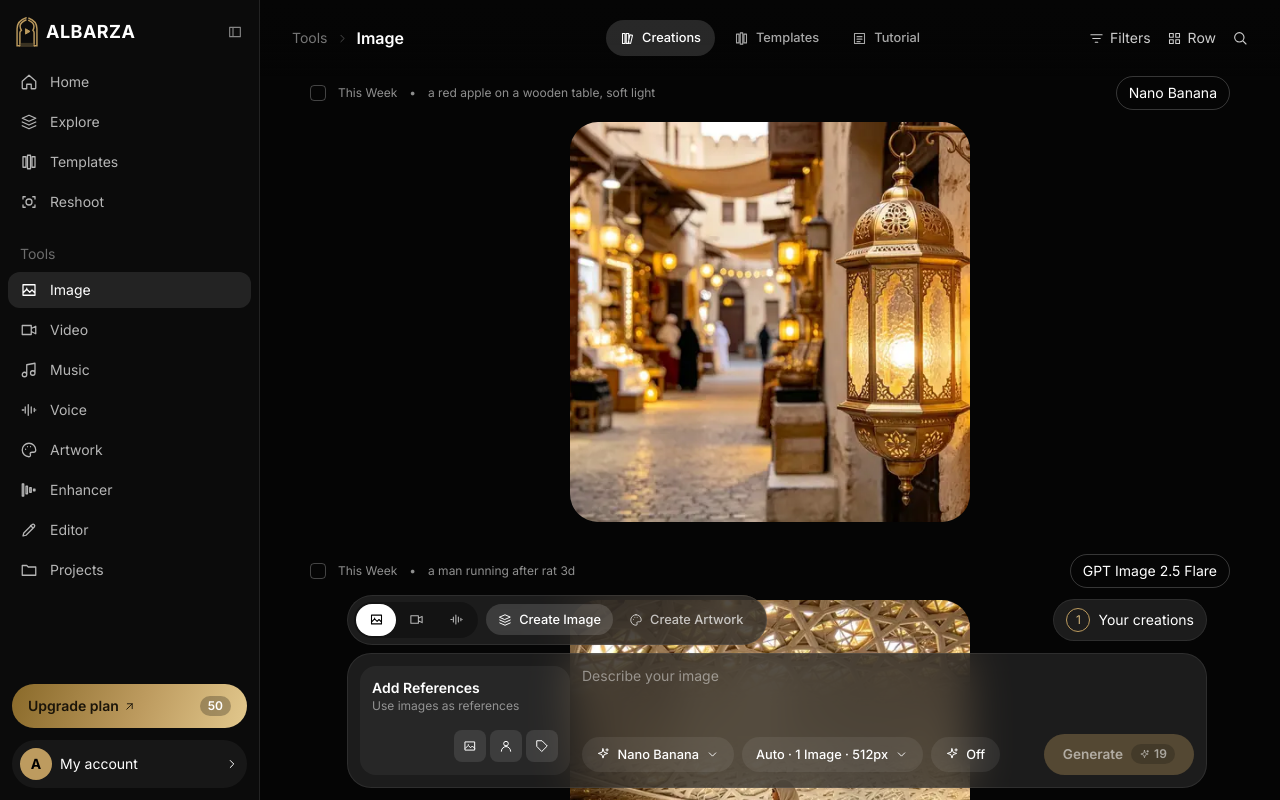
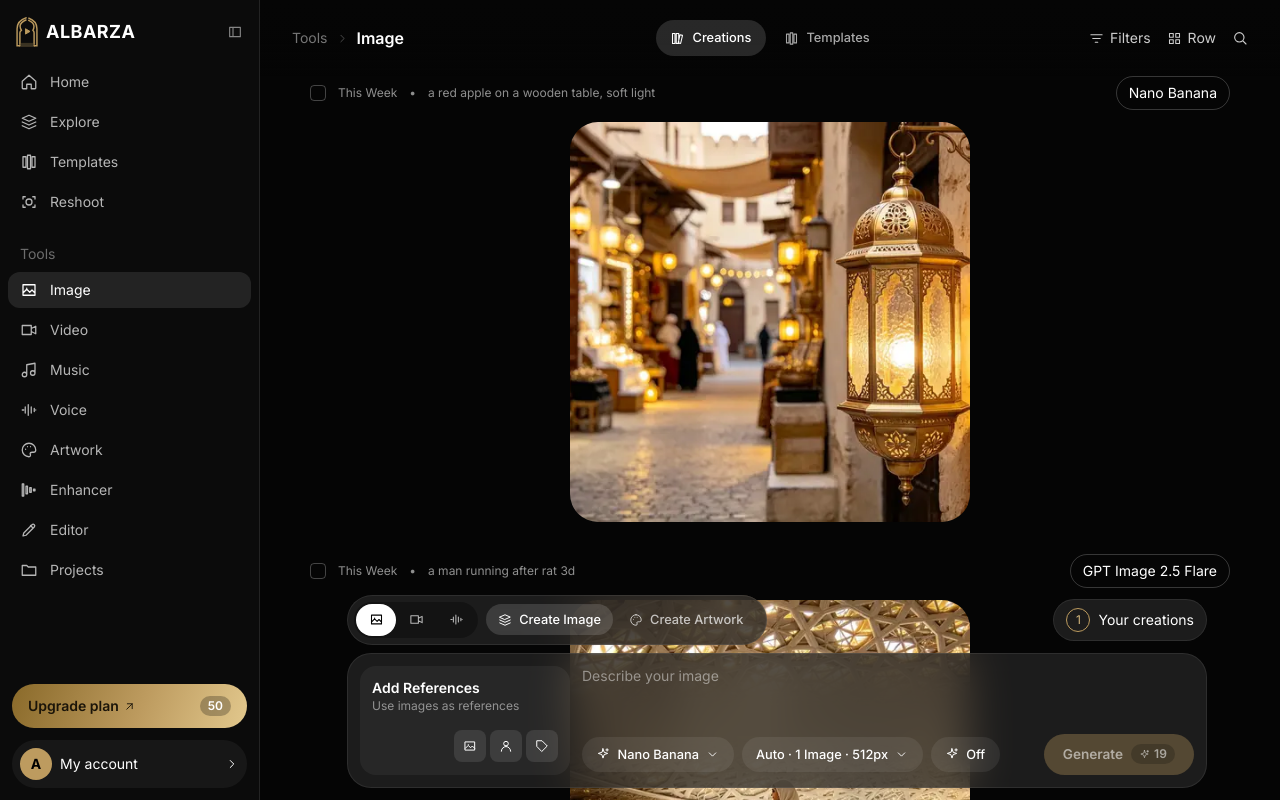
Before and after one commit to albarzaai/albarza.ai, a Next.js app: page /en/app/image in a window 1280 px wide. Shown: the top 800 px of the page. Built offline with nearby package versions, Linux system fonts and the light colour scheme.

Commit message:
Remove the Lessons/Tutorial tab from the image, video, music and voice pages (and their skeletons)
Co-Authored-By: Claude Sonnet 5.5 <noreply@anthropic.com>
Claude-Session: https://claude.ai/code/session_01W4aPgUNNVrSGNYNJm6Bpbx

```diff
--- a/app/[locale]/(app)/app/image/page.tsx
+++ b/app/[locale]/(app)/app/image/page.tsx
@@ -11,22 +11,14 @@ export default async function Page({ params, searchParams }: { params: Promise<{
   const locale = (await params).locale as Locale;
   const sp = await searchParams;
   const a = ta(locale);
-  const tab = ["creations", "templates", "tutorial"].includes(sp.tab ?? "") ? sp.tab! : "creations";
-  const tabs = [{ key: "creations", label: a.creations, icon: "library" }, { key: "templates", label: a.templates, icon: "cards" }, { key: "tutorial", label: a.tutorial, icon: "tutorial" }];
+  const tab = ["creations", "templates"].includes(sp.tab ?? "") ? sp.tab! : "creations";
+  const tabs = [{ key: "creations", label: a.creations, icon: "library" }, { key: "templates", label: a.templates, icon: "cards" }];
   return (
     <>
       <PageHeader locale={locale} crumb={a.image} tabs={tabs} active={tab} basePath="image" toolbar filters />
       <main className="px-5 pb-72 md:px-8">
         {tab === "creations" && <CreationsList locale={locale} kind="image" q={sp.q} />}
         {tab === "templates" && <Feed locale={locale} type="image" titles open="template" q={sp.q} sort={sp.sort} view={sp.view === "row" ? "row" : "grid"} />}
-        {tab === "tutorial" && (
-          <div className="relative mx-auto max-w-[1000px] overflow-hidden rounded-3xl">
-            {/* eslint-disable-next-line @next/next/no-img-element */}
-            <img src={gallery(7)} alt="" className="aspect-video w-full object-cover" />
-            <div className="absolute inset-0 grid place-items-center bg-black/35 text-center"><div><p className="text-4xl font-bold md:text-6xl">{locale === "ar" ? "نقدّم لكم" : "Introducing"}</p><p className="mt-6 text-4xl font-bold md:text-6xl">{locale === "ar" ? "نماذج الصور" : "Image Models"}</p></div></div>
-            <div className="absolute start-6 top-1/2 hidden w-64 -translate-y-1/2 space-y-2 md:block"><p className="dock !rounded-2xl p-3 text-xs">{a.describeImage}</p>{[a.changeLighting, a.background, a.retouch].map((t) => <p key={t} className="dock flex items-center gap-2 !rounded-full px-3 py-1.5 text-xs"><Icon n="spark" size={12} />{t}</p>)}</div>
-          </div>
-        )}
       </main>
       <Composer locale={locale} initialMode="createImage" />
     </>
--- a/app/[locale]/(app)/app/music/page.tsx
+++ b/app/[locale]/(app)/app/music/page.tsx
@@ -13,18 +13,17 @@ export default async function Page({ params, searchParams }: { params: Promise<{
   const locale = (await params).locale as Locale;
   const sp = await searchParams;
   const a = ta(locale);
-  const tab = ["creations", "studio", "tutorial"].includes(sp.tab ?? "") ? sp.tab! : "studio";
+  const tab = ["creations", "studio"].includes(sp.tab ?? "") ? sp.tab! : "studio";
   const i = locale === "ar" ? 0 : 1;
   const row = (list: [string, string][], off: number) => (
     <div className="noscroll flex gap-4 overflow-x-auto pb-2">{list.map((t, k) => (<article key={t[1]} className="w-[200px] shrink-0 md:w-[223px]">{/* eslint-disable-next-line @next/next/no-img-element */}<img src={gallery(k + off)} alt="" loading="lazy" decoding="async" className="aspect-[4/5] w-full rounded-2xl object-cover" /><p className="mt-3 text-sm">{t[i]}</p></article>))}</div>
   );
   return (
     <>
-      <PageHeader locale={locale} crumb={a.music} tabs={[{ key: "creations", label: a.creations, icon: "library" }, { key: "studio", label: a.studio, icon: "gem" }, { key: "tutorial", label: a.tutorial, icon: "tutorial" }]} active={tab} basePath="music" />
+      <PageHeader locale={locale} crumb={a.music} tabs={[{ key: "creations", label: a.creations, icon: "library" }, { key: "studio", label: a.studio, icon: "gem" }]} active={tab} basePath="music" />
       <main className="space-y-8 px-5 pb-80 md:px-8">
         {tab === "studio" && (<><section><h2 className="mb-4 text-lg font-semibold">{a.editorsChoice}</h2>{row(tracks, 1)}</section><section><h2 className="mb-4 text-lg font-semibold">{a.newReleases}</h2>{row(fresh, 4)}</section></>)}
         {tab === "creations" && <CreationsList locale={locale} kind="audio" q={sp.q} />}
-        {tab === "tutorial" && <div className="grid gap-4 sm:grid-cols-2 xl:grid-cols-3">{[a.autoLyrics, a.genre, a.advancedSettings].map((t, k) => (<article key={t} className="overflow-hidden rounded-2xl bg-[#111]">{/* eslint-disable-next-line @next/next/no-img-element */}<img src={gallery(k + 8)} alt="" loading="lazy" decoding="async" className="aspect-video w-full object-cover" /><p className="p-4 text-sm font-semibold">{t}</p></article>))}</div>}
       </main>
       <div className="pointer-events-none fixed inset-x-0 bottom-0 z-30 h-[310px] bg-gradient-to-t from-black via-black/80 to-transparent md:ms-[calc(var(--sb)+20px)]" aria-hidden />
       <Composer locale={locale} initialMode="musicGenerator" />
--- a/app/[locale]/(app)/app/video/page.tsx
+++ b/app/[locale]/(app)/app/video/page.tsx
@@ -10,8 +10,8 @@ export default async function Page({ params, searchParams }: { params: Promise<{
   const locale = (await params).locale as Locale;
   const sp = await searchParams;
   const a = ta(locale);
-  const tab = ["creations", "library", "templates", "tutorial"].includes(sp.tab ?? "") ? sp.tab! : "creations";
-  const tabs = [{ key: "creations", label: a.creations, icon: "library" }, { key: "library", label: a.motionLibrary, icon: "video" }, { key: "templates", label: a.templates, icon: "cards" }, { key: "tutorial", label: a.tutorial, icon: "tutorial" }];
+  const tab = ["creations", "library", "templates"].includes(sp.tab ?? "") ? sp.tab! : "creations";
+  const tabs = [{ key: "creations", label: a.creations, icon: "library" }, { key: "library", label: a.motionLibrary, icon: "video" }, { key: "templates", label: a.templates, icon: "cards" }];
   return (
     <>
       <PageHeader locale={locale} crumb={a.video} tabs={tabs} active={tab} basePath="video" toolbar />
@@ -19,7 +19,6 @@ export default async function Page({ params, searchParams }: { params: Promise<{
         {tab === "creations" && <CreationsList locale={locale} kind="video" q={sp.q} />}
         {tab === "library" && <Feed locale={locale} type="motion" cols={4} open="template" q={sp.q} sort={sp.sort} view={sp.view === "row" ? "row" : "grid"} />}
         {tab === "templates" && <Feed locale={locale} type="template" titles open="template" q={sp.q} sort={sp.sort} view={sp.view === "row" ? "row" : "grid"} />}
-        {tab === "tutorial" && <div className="grid gap-4 sm:grid-cols-2 xl:grid-cols-4">{[a.createVideo, a.editVideo, a.extendVideo, a.motionControl].map((t, i) => (<article key={t} className="overflow-hidden rounded-2xl bg-[#111]">{/* eslint-disable-next-line @next/next/no-img-element */}<img src={gallery(i + 3)} alt="" loading="lazy" decoding="async" className="aspect-video w-full object-cover" /><p className="p-4 text-sm font-semibold">{t}</p></article>))}</div>}
       </main>
       <Composer locale={locale} initialMode={tab === "library" ? "motionControl" : "createVideo"} />
     </>
--- a/app/[locale]/(app)/app/voice/page.tsx
+++ b/app/[locale]/(app)/app/voice/page.tsx
@@ -14,11 +14,11 @@ export default async function Page({ params, searchParams }: { params: Promise<{
   const locale = (await params).locale as Locale;
   const sp = await searchParams;
   const a = ta(locale);
-  const tab = ["creations", "voices", "tutorial"].includes(sp.tab ?? "") ? sp.tab! : "creations";
+  const tab = ["creations", "voices"].includes(sp.tab ?? "") ? sp.tab! : "creations";
   const i = locale === "ar" ? 0 : 1;
   return (
     <>
-      <PageHeader locale={locale} crumb={a.voice} tabs={[{ key: "creations", label: a.creations, icon: "wave" }, { key: "voices", label: a.voices, icon: "mic" }, { key: "tutorial", label: a.tutorial, icon: "tutorial" }]} active={tab} basePath="voice" toolbar={tab === "creations"} />
+      <PageHeader locale={locale} crumb={a.voice} tabs={[{ key: "creations", label: a.creations, icon: "wave" }, { key: "voices", label: a.voices, icon: "mic" }]} active={tab} basePath="voice" toolbar={tab === "creations"} />
       <main className="px-5 pb-80 md:px-8">
         {tab === "creations" && <CreationsList locale={locale} kind="audio" q={sp.q} />}
         {tab === "voices" && (
@@ -35,7 +35,6 @@ export default async function Page({ params, searchParams }: { params: Promise<{
             </div>
           </div>
         )}
-        {tab === "tutorial" && <div className="grid gap-4 sm:grid-cols-2 xl:grid-cols-3">{[a.voiceover, a.voiceChanger, a.voices].map((t) => <article key={t} className="rounded-2xl bg-[#111] p-6"><h3 className="font-semibold">{t}</h3><div className="mt-4 flex h-16 items-center gap-[3px]" aria-hidden>{Array.from({ length: 40 }, (_, k) => <i key={k} className="w-[3px] rounded bg-gold/60" style={{ height: `${15 + ((k * 29) % 80)}%` }} />)}</div></article>)}</div>}
       </main>
       <div className="pointer-events-none fixed inset-x-0 bottom-0 z-30 h-[300px] bg-gradient-to-t from-black via-black/80 to-transparent md:ms-[calc(var(--sb)+20px)]" aria-hidden />
       <Composer locale={locale} initialMode="voiceover" />
--- a/components/AppSkeletons.tsx
+++ b/components/AppSkeletons.tsx
@@ -50,9 +50,6 @@ function CreationsBody({ kind, locale }: { kind: "image" | "video" | "audio"; lo
   );
 }
 
-const TutorialCards = ({ titles, cols, offset = 0 }: { titles: string[]; cols: string; offset?: number }) => (
-  <div className={`grid gap-4 ${cols}`}>{titles.map((t, i) => (<article key={t + i + offset} className="overflow-hidden rounded-2xl bg-[#111]"><Bar className="aspect-video w-full" /><p className="p-4 text-sm font-semibold">{t}</p></article>))}</div>
-);
 
 // ---- page shell ------------------------------------------------------------------------------------------------------------------
 function Shell({ locale, header, main = "pb-72", mode, fade, children }: { locale: Locale; header: React.ReactNode; main?: string; mode?: Mode; fade?: number; children: React.ReactNode }) {
@@ -82,19 +79,12 @@ export function RouteSkeleton({ route, locale, sp, id }: { route: string; locale
         </Shell>
       );
     case "image": {
-      const t = pick(["creations", "templates", "tutorial"], "creations");
-      const tabs: TabDef[] = [{ key: "creations", label: a.creations, icon: "library" }, { key: "templates", label: a.templates, icon: "cards" }, { key: "tutorial", label: a.tutorial, icon: "tutorial" }];
+      const t = pick(["creations", "templates"], "creations");
+      const tabs: TabDef[] = [{ key: "creations", label: a.creations, icon: "library" }, { key: "templates", label: a.templates, icon: "cards" }];
       return (
         <Shell locale={locale} mode="createImage" header={hdr({ crumb: a.image, tabs, active: t, basePath: "image", toolbar: true, filters: true })}>
           {t === "creations" && <CreationsBody kind="image" locale={locale} />}
           {t === "templates" && <FeedBody row={row} />}
-          {t === "tutorial" && (
-            <div className="relative mx-auto max-w-[1000px] overflow-hidden rounded-3xl">
-              <Bar className="aspect-video w-full" />
-              <div className="absolute inset-0 grid place-items-center bg-black/35 text-center"><div><p className="text-4xl font-bold md:text-6xl">{ar ? "نقدّم لكم" : "Introducing"}</p><p className="mt-6 text-4xl font-bold md:text-6xl">{ar ? "نماذج الصور" : "Image Models"}</p></div></div>
-              <div className="absolute start-6 top-1/2 hidden w-64 -translate-y-1/2 space-y-2 md:block"><p className="dock !rounded-2xl p-3 text-xs">{a.describeImage}</p>{[a.changeLighting, a.background, a.retouch].map((x) => <p key={x} className="dock flex items-center gap-2 !rounded-full px-3 py-1.5 text-xs"><Icon n="spark" size={12} />{x}</p>)}</div>
-            </div>
-          )}
         </Shell>
       );
     }
@@ -124,36 +114,34 @@ export function RouteSkeleton({ route, locale, sp, id }: { route: string; locale
       );
     }
     case "video": {
-      const t = pick(["creations", "library", "templates", "tutorial"], "creations");
-      const tabs: TabDef[] = [{ key: "creations", label: a.creations, icon: "library" }, { key: "library", label: a.motionLibrary, icon: "video" }, { key: "templates", label: a.templates, icon: "cards" }, { key: "tutorial", label: a.tutorial, icon: "tutorial" }];
+      const t = pick(["creations", "library", "templates"], "creations");
+      const tabs: TabDef[] = [{ key: "creations", label: a.creations, icon: "library" }, { key: "library", label: a.motionLibrary, icon: "video" }, { key: "templates", label: a.templates, icon: "cards" }];
       return (
         <Shell locale={locale} mode={t === "library" ? "motionControl" : "createVideo"} header={hdr({ crumb: a.video, tabs, active: t, basePath: "video", toolbar: true })}>
           {t === "creations" && <CreationsBody kind="video" locale={locale} />}
           {t === "library" && <FeedBody max={4} row={row} />}
           {t === "templates" && <FeedBody row={row} />}
-          {t === "tutorial" && <TutorialCards titles={[a.createVideo, a.editVideo, a.extendVideo, a.motionControl]} cols="sm:grid-cols-2 xl:grid-cols-4" />}
         </Shell>
       );
     }
     case "music": {
-      const t = pick(["creations", "studio", "tutorial"], "studio");
+      const t = pick(["creations", "studio"], "studio");
       const shelf = (title: string) => (
         <section><h2 className="mb-4 text-lg font-semibold">{title}</h2>
           <div className="noscroll flex gap-4 overflow-x-auto pb-2">{Array.from({ length: 6 }, (_, k) => <article key={k} className="w-[200px] shrink-0 md:w-[223px]"><Bar className="aspect-[4/5] w-full rounded-2xl" /><div className="mt-3 flex h-5 items-center"><Bar className="h-3.5 w-24 rounded" /></div></article>)}</div>
         </section>
       );
       return (
-        <Shell locale={locale} main="space-y-8 pb-80" fade={310} mode="musicGenerator" header={hdr({ crumb: a.music, tabs: [{ key: "creations", label: a.creations, icon: "library" }, { key: "studio", label: a.studio, icon: "gem" }, { key: "tutorial", label: a.tutorial, icon: "tutorial" }], active: t, basePath: "music" })}>
+        <Shell locale={locale} main="space-y-8 pb-80" fade={310} mode="musicGenerator" header={hdr({ crumb: a.music, tabs: [{ key: "creations", label: a.creations, icon: "library" }, { key: "studio", label: a.studio, icon: "gem" }], active: t, basePath: "music" })}>
           {t === "studio" && <>{shelf(a.editorsChoice)}{shelf(a.newReleases)}</>}
           {t === "creations" && <CreationsBody kind="audio" locale={locale} />}
-          {t === "tutorial" && <TutorialCards titles={[a.autoLyrics, a.genre, a.advancedSettings]} cols="sm:grid-cols-2 xl:grid-cols-3" />}
         </Shell>
       );
     }
     case "voice": {
-      const t = pick(["creations", "voices", "tutorial"], "creations");
+      const t = pick(["creations", "voices"], "creations");
       return (
-        <Shell locale={locale} main="pb-80" fade={300} mode="voiceover" header={hdr({ crumb: a.voice, tabs: [{ key: "creations", label: a.creations, icon: "wave" }, { key: "voices", label: a.voices, icon: "mic" }, { key: "tutorial", label: a.tutorial, icon: "tutorial" }], active: t, basePath: "voice", toolbar: t === "creations" })}>
+        <Shell locale={locale} main="pb-80" fade={300} mode="voiceover" header={hdr({ crumb: a.voice, tabs: [{ key: "creations", label: a.creations, icon: "wave" }, { key: "voices", label: a.voices, icon: "mic" }], active: t, basePath: "voice", toolbar: t === "creations" })}>
           {t === "creations" && <CreationsBody kind="audio" locale={locale} />}
           {t === "voices" && (
             <div className="mx-auto max-w-[1000px]">
@@ -169,7 +157,6 @@ export function RouteSkeleton({ route, locale, sp, id }: { route: string; locale
               </div>
             </div>
           )}
-          {t === "tutorial" && <div className="grid gap-4 sm:grid-cols-2 xl:grid-cols-3">{[a.voiceover, a.voiceChanger, a.voices].map((x) => <article key={x} className="rounded-2xl bg-[#111] p-6"><h3 className="font-semibold">{x}</h3><Bar className="mt-4 h-16 rounded" /></article>)}</div>}
         </Shell>
       );
     }
```
